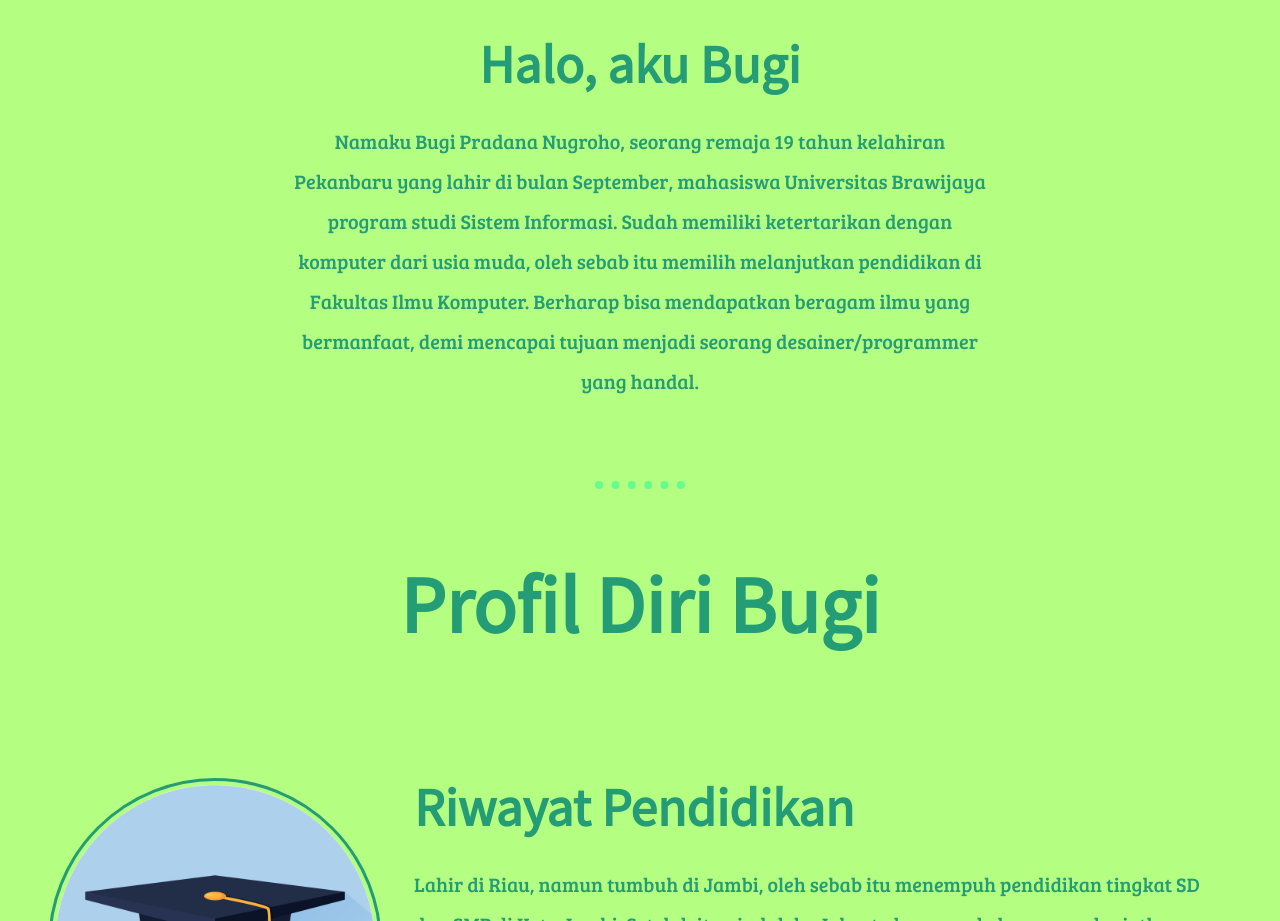
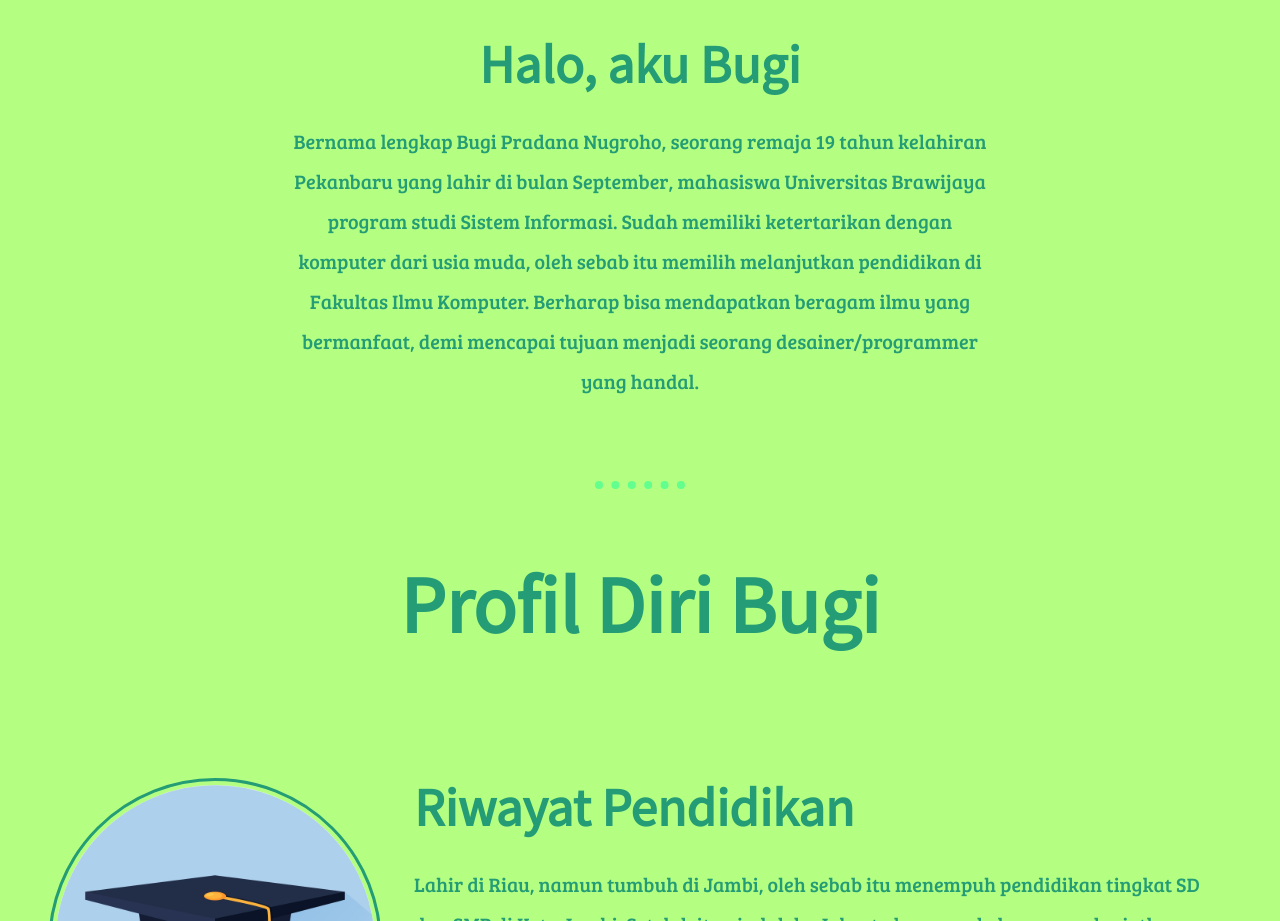
Before and after one commit to buginugroho/profileIntermediateCSS, a plain HTML site: page index.html in a window 1280 px wide. Shown: the part 1175-2096 px from the top of the page. Drawn offline with Linux system fonts and the light colour scheme.

Commit message:
Update deskripsi

```diff
--- a/index.html
+++ b/index.html
@@ -2,7 +2,7 @@
 <html>
 	<head>
 		<meta charset="utf-8">
-		<title>Biodata Bugi</title>
+		<title>Profil Bugi</title>
 		<link rel="stylesheet" href="css/styles.css">
 		<link href="https://fonts.googleapis.com/css?family=Bree+Serif|Kaushan+Script|Noto+Sans+JP|Signika&display=swap" rel="stylesheet">
 	</head>
@@ -27,7 +27,7 @@
 			<img class="description-pic" src="images/Pas foto.jpg" alt="pas foto Bugi">
 			<div class="deskripsi-diri">
 				<h3>Halo, aku Bugi</h3>
-				<p class="deskripsi">Namaku Bugi Pradana Nugroho, seorang remaja 19 tahun kelahiran Pekanbaru yang lahir di bulan September, mahasiswa Universitas Brawijaya program studi Sistem Informasi. Sudah memiliki ketertarikan dengan komputer dari usia muda, oleh sebab itu memilih melanjutkan pendidikan di Fakultas Ilmu Komputer. Berharap bisa mendapatkan beragam ilmu yang bermanfaat, demi mencapai tujuan menjadi seorang desainer/programmer yang handal.</p>
+				<p class="deskripsi">Bernama lengkap Bugi Pradana Nugroho, seorang remaja 19 tahun kelahiran Pekanbaru yang lahir di bulan September, mahasiswa Universitas Brawijaya program studi Sistem Informasi. Sudah memiliki ketertarikan dengan komputer dari usia muda, oleh sebab itu memilih melanjutkan pendidikan di Fakultas Ilmu Komputer. Berharap bisa mendapatkan beragam ilmu yang bermanfaat, demi mencapai tujuan menjadi seorang desainer/programmer yang handal.</p>
 			</div>
 			<hr>
 			<h2>Profil Diri Bugi</h2>
```
